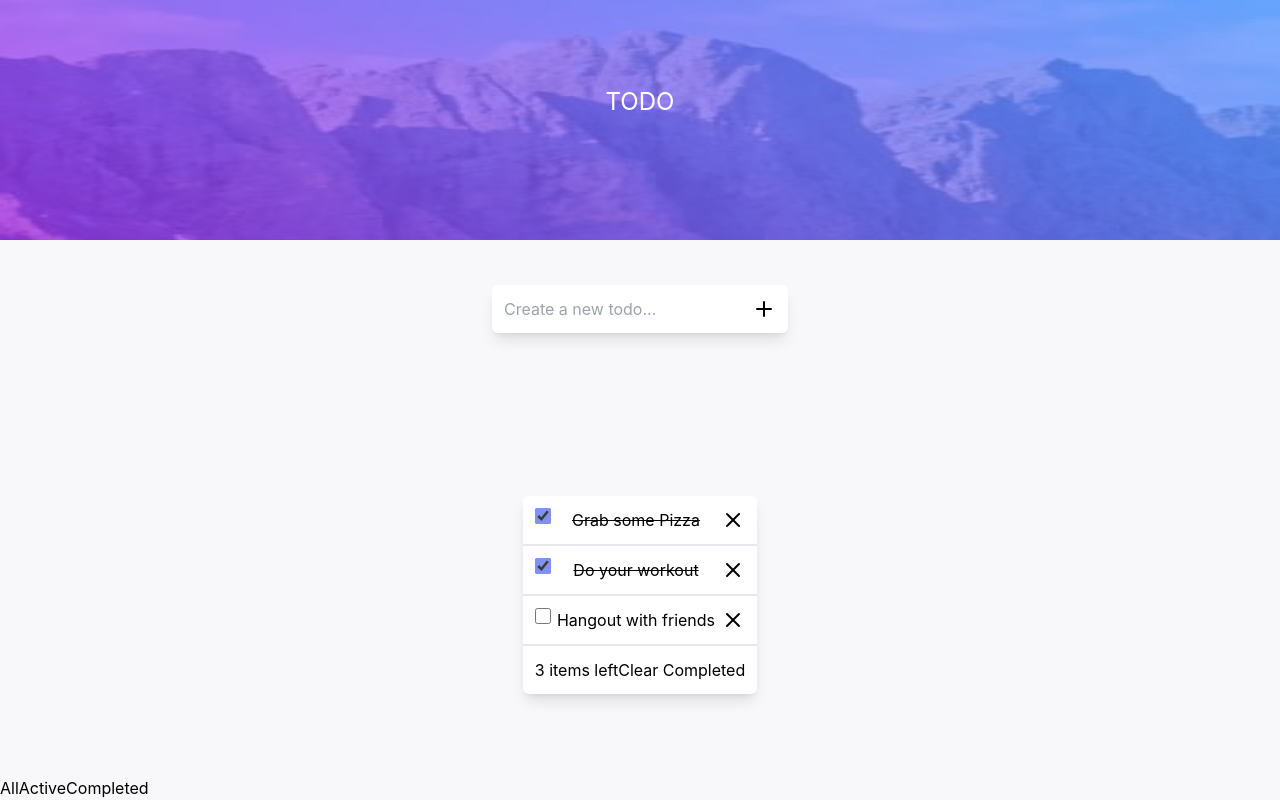
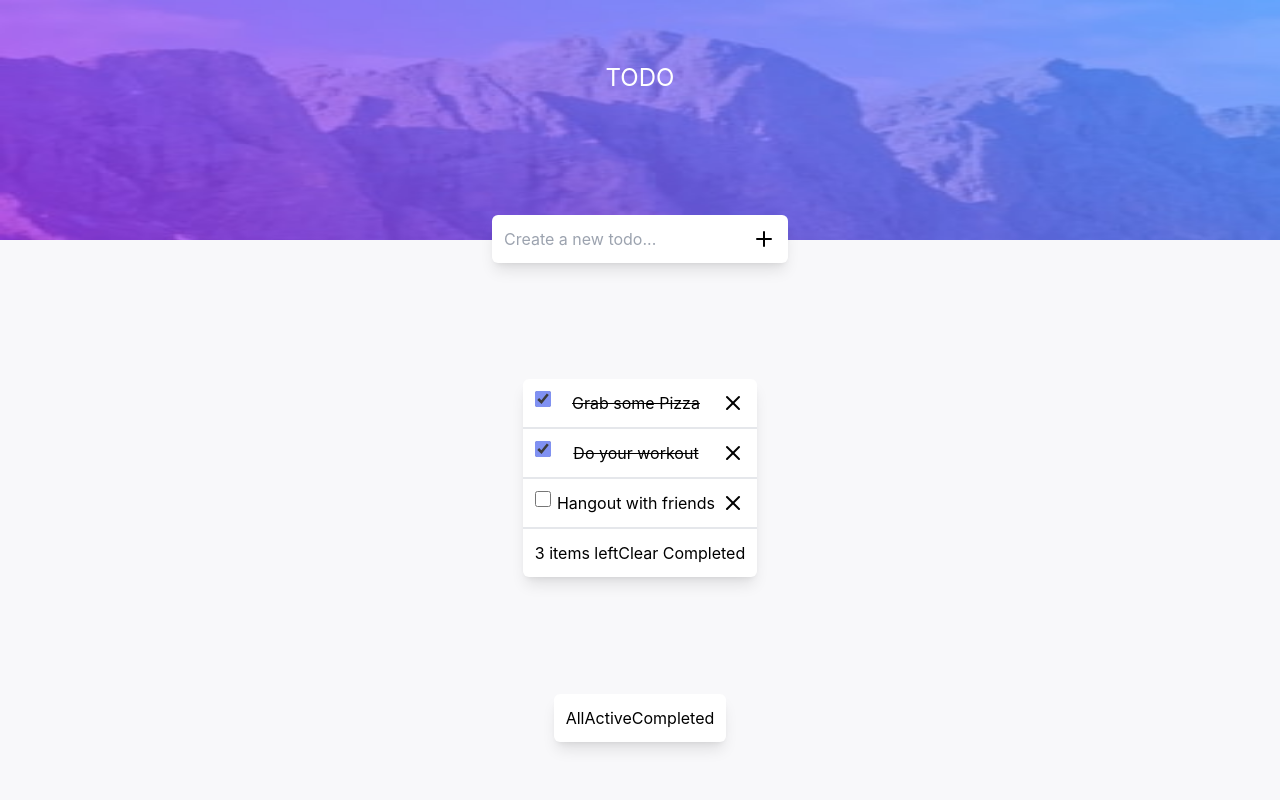
Before and after one commit to thiagoRibasMiranda/todo-app, a React (Create React App) app: page / in a window 1280 px wide. Built offline with nearby package versions, Linux system fonts and the light colour scheme.

Commit message:
style: add  more styling to the component MenuF...

```diff
--- a/src/components/MenuFilter/MenuFilter.jsx
+++ b/src/components/MenuFilter/MenuFilter.jsx
@@ -5,7 +5,8 @@ function MenuFilter({ changeFilter }) {
   };
 
   return (
-    <div>
+    <div className="m-0 m-auto p-0 m-4 m-auto bg-white rounded-md shadow-lg">
+      <div className="flex flex-row justify-evenly  p-3">
         <button type="button" onClick={handleSubmit}>
           All
         </button>
@@ -16,6 +17,7 @@ function MenuFilter({ changeFilter }) {
           Completed
         </button>
       </div>
+    </div>
   );
 }
 
```
Lines whose indentation alone changed are shown as unchanged.
